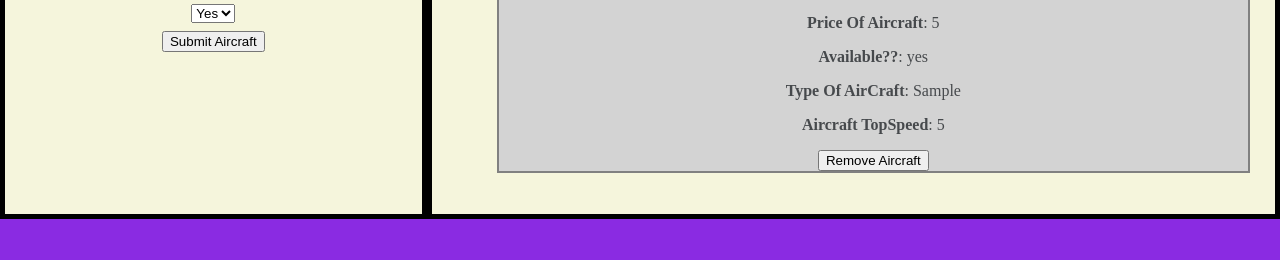
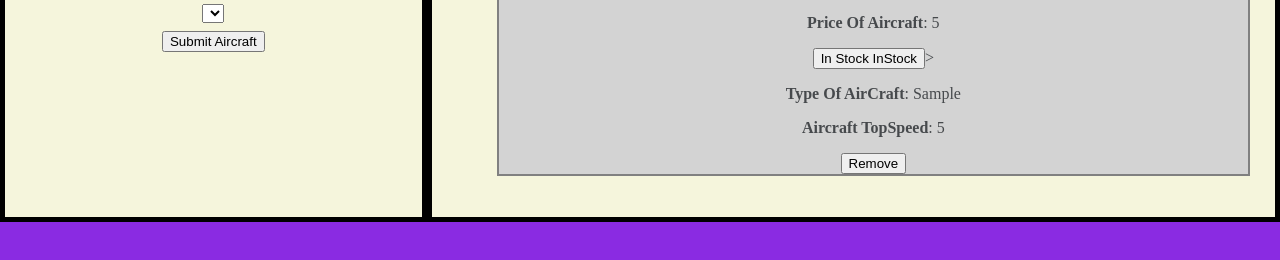
Before and after one commit to isiahArrufat/web-inventory-app-isiah, a plain HTML site: page index.html in a window 1280 px wide. Both pictures are taken after typing "Sample", "5", "Sample", "5", "https://example.com" into the empty fields and a click on the button "Submit Aircraft". Shown: the part 416-676 px from the top of the page. Drawn offline with Linux system fonts and the light colour scheme.

Commit message:
updated sone features

```diff
--- a/index.html
+++ b/index.html
@@ -55,8 +55,7 @@
                     <br>
                     <span class = "required"></span>
                     <select name="inStock" id="inStock">
-                     <option value="yes">Yes</option>
-                     <option value="no">NO</option>
+                     <option value="InStock" class= "option1"></option>
                  </select>
                 </label>
                 <br>
@@ -66,7 +65,6 @@
         <section class = "Aircrafts">
             <h2> my fav's Aircrafts</h2>
           <ul></ul>
-            <button class = "remove">Remove Aircraft</button>
         </section>
 
     </main>
--- a/scripts/main.js
+++ b/scripts/main.js
@@ -10,6 +10,8 @@ form.addEventListener("submit", (event) => {
 //    console.log("machSpeed:", event.target.machSpeed.value);
 
     const {name, price, inStock, aircraftType, machSpeed, img} = event.target
+
+
 
     AirCraftTemplate(name.value, price.value, inStock.value, aircraftType.value, machSpeed.value, img.value);
 
@@ -26,21 +28,33 @@ const AirCraftTemplate = (name, price, inStock, aircraftType, machSpeed, img) =>
     if (name && price && inStock && aircraftType && machSpeed) {
         li.innerHTML = `<img src="${img}" alt ="Pic Of Aircraft"><p>
         <strong>Aircraft Name</strong>: ${name}</p><strong>Price Of
-        Aircraft</strong>: ${price}</p><p><strong>Available??</strong>:
-        ${inStock}</p><p><strong>Type Of AirCraft</strong>: ${aircraftType}
+        Aircraft</strong>: ${price}</p><Button class = "toggleButton">In Stock
+        ${inStock}</button>><p><strong>Type Of AirCraft</strong>: ${aircraftType}
         </p><p><strong>Aircraft TopSpeed</strong>: ${machSpeed}</p>`;
 
+        const toggleButton = li.querySelector(".toggleButton");
 
-        const button = document.querySelector(".remove");
+         toggleButton.addEventListener("click", () => {
+            li.classList.toggle("hidden");
+            toggleButton.classList.toggle("clicked");
 
+        });
+
+
+        const button = document.createElement("button");
+        button.textContent = "Remove";
+        button.classList.add("remove");
+
+        button.addEventListener("click", () => {
+            li.remove();
+        });
 
         li.append(button);
 
         const ul = document.querySelector("ul");
+
         ul.append(li);
     }
-    function removeLi(event) {
-        event.target.li.remove();
-      }
+
 
 }
--- a/style.css
+++ b/style.css
@@ -57,6 +57,14 @@ li {
     background-color: lightgray;
 }
 
+.option1 {
+    background-color: bisque;
+}
+
+.option2 {
+    background-color: red;
+}
+
 @media (max-width: 780px) {
     main {
         grid-template-columns: 1fr 1fr;
@@ -67,4 +75,5 @@ li {
     main {
         grid-template-columns: 1fr;
     }
+
 }
```
